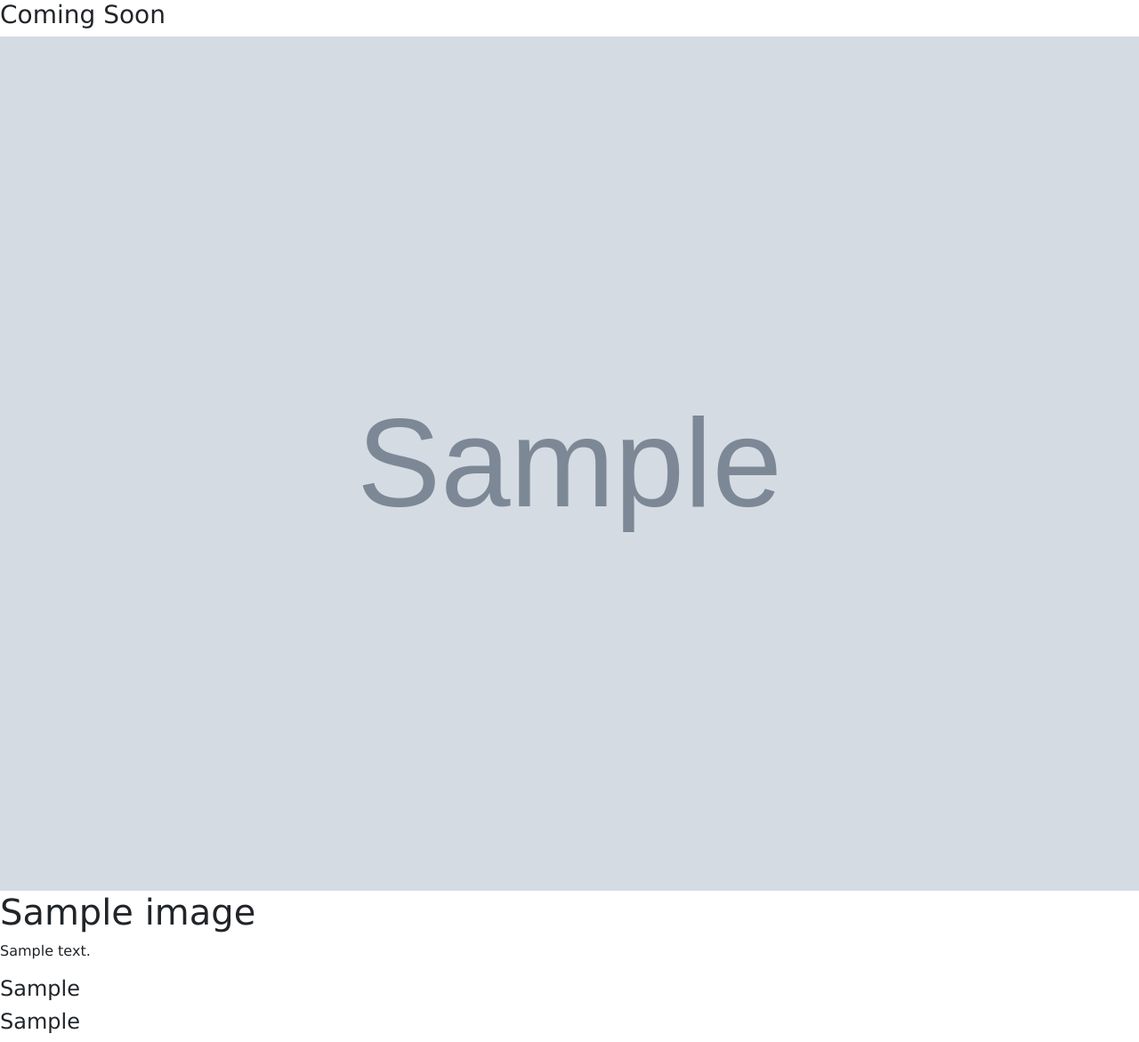
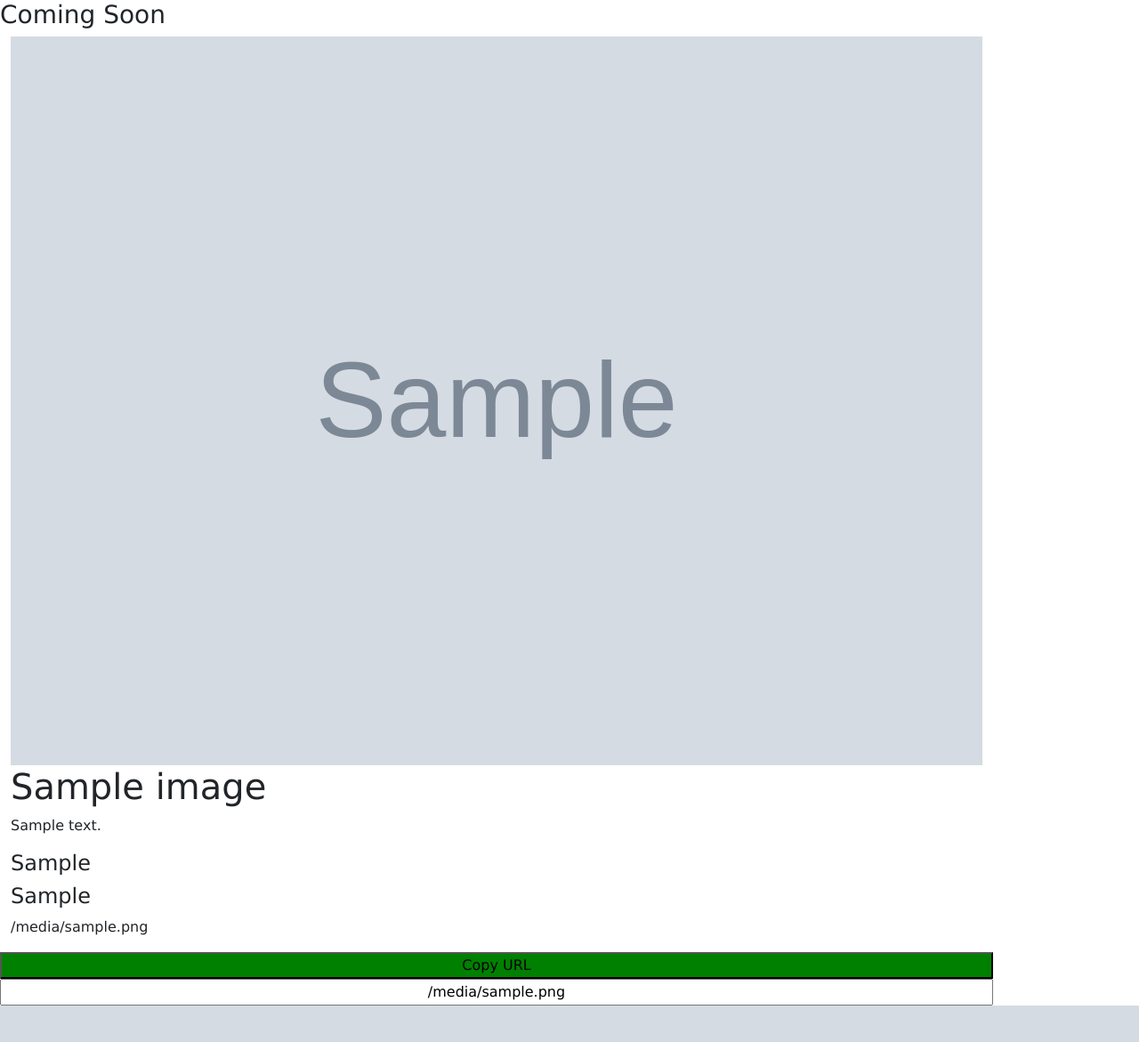
Before and after one commit to danknjoroge/Gallery, a Django app: page /imagedetails/1 in a window 1280 px wide. Shown: the part 66-1237 px from the top of the page at 89% size. After the commit the page ends 1196 px from the top, so only its background shows below. Run offline with Django 4.2, Linux system fonts and the light colour scheme; tables that the repository leaves empty hold one stand-in row (values such as "Sample post"); grey boxes marked "Sample" are stand-in pictures; some libraries are stand-ins or nearby versions.

Commit message:
added a copy to clipboard function

```diff
--- a/photos/models.py
+++ b/photos/models.py
@@ -32,6 +32,8 @@ class Image(models.Model):
     # def search_by_name(cls, name):
     #     image= cls.objects.filter(name__icontains=name)
     #     return image
+    def save_image(self):
+        self.save()
 
     @classmethod
     def search_by_category(cls, category):
--- a/photos/templates/index.html
+++ b/photos/templates/index.html
@@ -21,7 +21,7 @@
               <h2>{{photo.name}}</h2>
               <!-- <p>{{photo.description}}</p>
               <p>{{photo.image_pic.url}}</p> -->
-              <a class="info" href="{% url 'imagedetails' photo.id %}">              <img src="{{photo.image_pic.url}}" class="img-responsive" alt="Image" style="width: 130px; height: 123px;">
+              <a class="info" href="{% url 'imagedetails' photo.id %}"><img src="{{photo.image_pic.url}}" class="img-responsive" alt="Image" style="width: 130px; height: 123px;">
               </a>
             </div>
         </div>
--- a/photos/templates/one_image.html
+++ b/photos/templates/one_image.html
@@ -1,16 +1,36 @@
 {%extends 'base.html'%}
+{% load bootstrap5 %}
 
 {% block content %}
 {{block.super}}
 
 <h3>Coming Soon</h3>
 
-<div class="row">
+<div class="row container">
     <img src="{{image.image_pic.url}}"  class="img-responsive" alt="">
     <h1>{{image.name}}</h1>
     <p>{{image.description}}</p>
     <h4> {{image.location}}</h4>
     <h4>{{image.category}}</h4>
-  </div>
+
+
+    <p>{{image.image_pic.url}}</p>
+
+    <button style="background:green; text-align:center;" onclick="CopyText()">Copy URL</button>
+    <input style="text-align:center;" type="text" value="{{image.image_pic.url}}"id="yourtext">
+
+    {% block scripts %}
+        <!-- <script src="https://ajax.googleapis.com/ajax/libs/jquery/3.2.1/jquery.min.js"></script> -->
+     {% bootstrap_javascript %}
+     <script>
+        function CopyText() {
+        var text = document.getElementById('yourtext')
+        text.select();
+        document.execCommand('copy')
+      }
+      </script>
+    {% endblock %}
+
+</div>
 
 {% endblock %}
--- a/photos/tests.py
+++ b/photos/tests.py
@@ -44,7 +44,7 @@ class TestImage(TestCase):
         self.sports.save_category()
 
         self.new_image= Image(name="Curly", description="An amazing picture", image="Add image", location=self.nairobi, category= self.sports )
-        self.new_image.save()
+        self.new_image.save_image()
 
     def tearDown(self):
         Image.objects.all().delete()
--- a/photos/urls.py
+++ b/photos/urls.py
@@ -6,7 +6,7 @@ from . import views
 urlpatterns = [
     re_path(r'^$', views.index, name='index'),
     re_path(r'^search/', views.search, name='search'),
-    path(r'imagedetails/<int:pk>', views.one_image, name='imagedetails'),
+    path(r'imagedetails/<int:image_id>', views.one_image, name='imagedetails'),
 
     # path(r'imagedetails/<int:image_id>', views.one_image, name='imagedetails'),
 ]
--- a/photos/views.py
+++ b/photos/views.py
@@ -8,17 +8,17 @@ def index(request):
     image = Image.objects.all()
     return render(request, 'index.html', {'image': image})
 
-# def one_image(request, image_id):
-#     try:
-#         image = Image.objects.get(id = image_id)
-#     except ObjectDoesNotExist:
-#         raise Http404()
+def one_image(request, image_id):
+    try:
+        image = Image.objects.get(id = image_id)
+    except ObjectDoesNotExist:
+        raise Http404()
 
-#     return render(request, 'one_image.html', {'image': image})
+    return render(request, 'one_image.html', {'image': image})
 
-def one_image(request,pk):
-    image= Image.objects.get(id=pk)
-    return render(request, 'one_image.html', {'image':image})
+# def one_image(request,pk):
+#     image= Image.objects.get(id=pk)
+#     return render(request, 'one_image.html', {'image':image})
 
 # def search(request):
 #     if 'image' in request.GET and request.GET["image"]:
```
